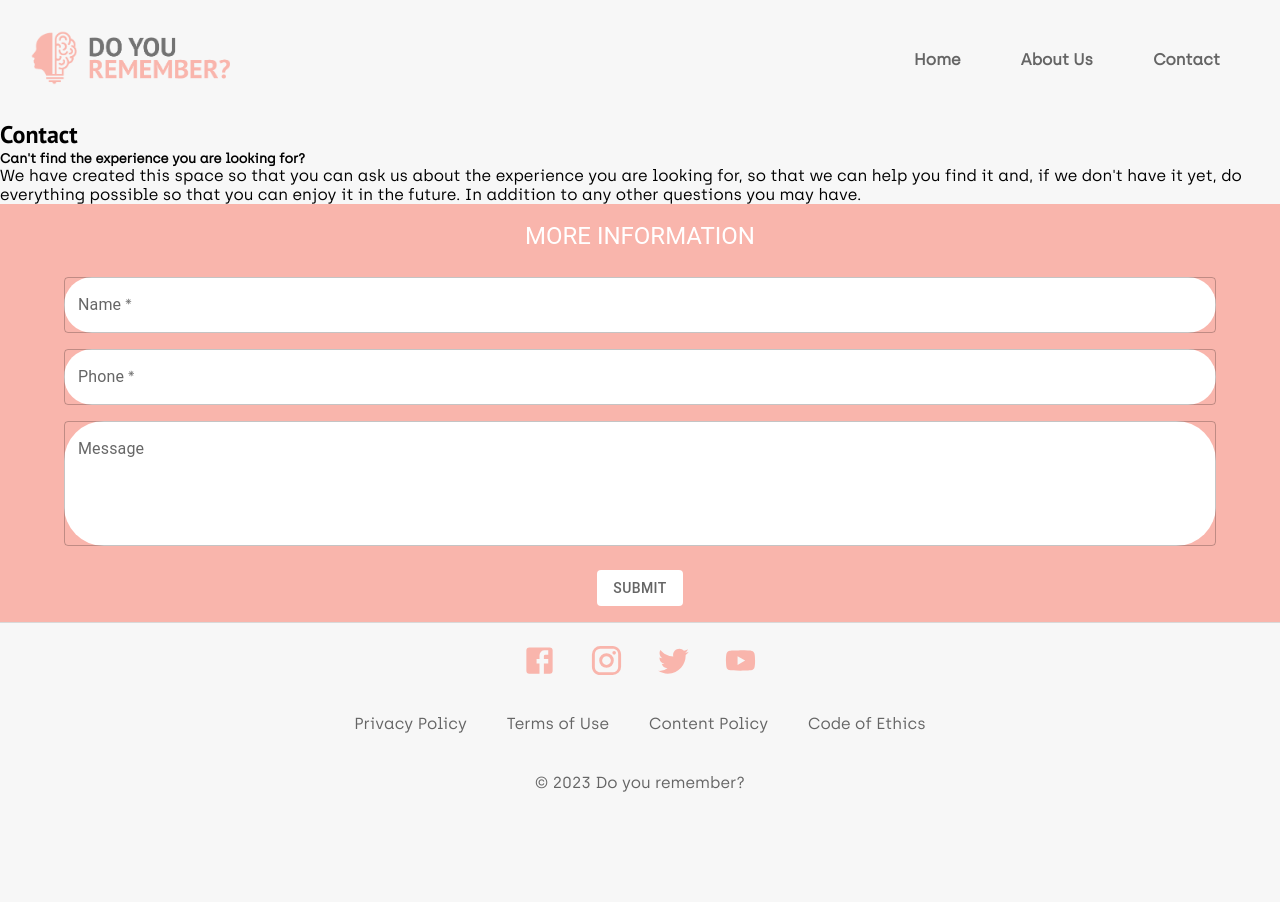
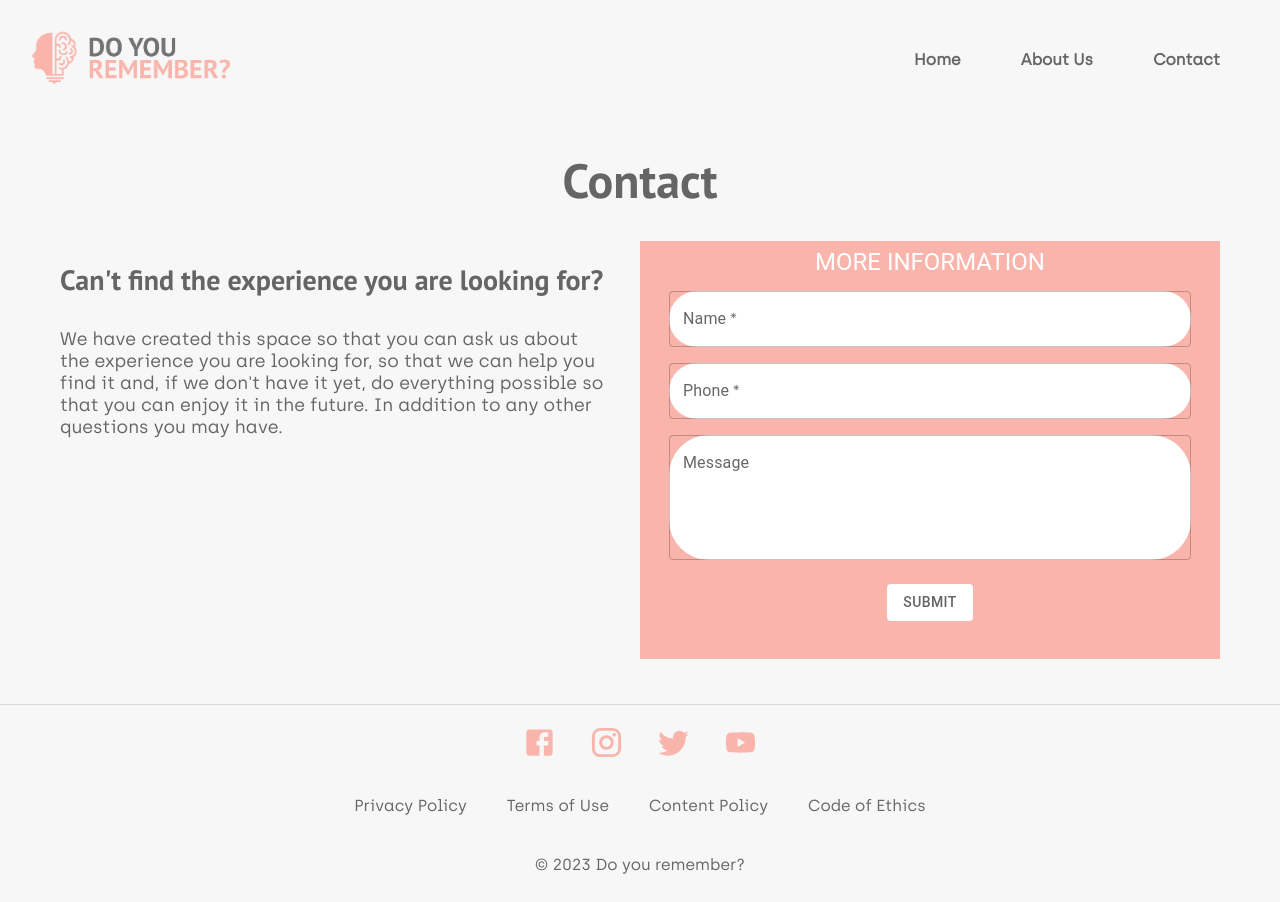
Before and after one commit to EberthCastro/doyourememberp, a React (Vite) app: page /contact in a window 1280 px wide. Before the commit the page ends 820 px from the top, so only its background shows below. Built offline with nearby package versions, Linux system fonts and the light colour scheme.

Commit message:
contact css

```diff
--- a/src/components/Contact/Contact.jsx
+++ b/src/components/Contact/Contact.jsx
@@ -1,3 +1,4 @@
+import '../../styles/contact.css'
 import React from 'react'
 import Footer from '../Home/Footer'
 import Navbar from '../Home/Navbar'
@@ -8,12 +9,16 @@ const Contact = () => {
     <div>
         <Navbar/>
         <div>
-        <h2>Contact</h2>
-            <h5>Can't find the experience you are looking for?</h5>
-            <p>We have created this space so that you can ask us about the experience you are looking for, so that we can help you find it and, if we don't have it yet, do everything possible so that you can enjoy it in the future.
-            In addition to any other questions you may have.</p>
+          <h2>Contact</h2>
+          <div className='contactContainer'>
+            <div>
+              <h5>Can't find the experience you are looking for?</h5>
+              <p>We have created this space so that you can ask us about the experience you are looking for, so that we can help you find it and, if we don't have it yet, do everything possible so that you can enjoy it in the future.
+              In addition to any other questions you may have.</p>
+            </div>
+            <Form/>
+          </div>
         </div>
-        <Form/>
         <Footer/>
     </div>
   )
--- /dev/null
+++ b/src/styles/contact.css
@@ -0,0 +1,50 @@
+h2 {
+    font-family: 'PT Sans', sans-serif;
+    font-size: 48px;
+    color:#656565;
+    padding: 30px 0;
+    text-align: center;
+}
+
+.contactContainer {
+    display: flex;
+    padding: 0 60px;
+    margin-bottom: 45px;
+}
+
+.contactContainer > div, .contactContainer >form  {
+    width: 50%;
+}
+
+.contactContainer > div  {
+    padding-right: 30px;
+}
+
+.contactContainer > div h5 {
+    font-family: 'PT Sans', sans-serif;
+    font-size: 28px;
+    color:#656565;
+    padding-bottom: 30px;
+    padding-top: 20px;
+}
+
+.contactContainer > div p {
+    font-family: archia;
+    font-size: 18px;
+    color:#656565;
+    margin-bottom: 45px;
+}
+
+@media (max-width: 767px) {
+
+    .contactContainer {
+        flex-wrap: wrap;
+        padding: 0 30px;
+        margin-bottom: 30px;
+    }
+
+    .contactContainer > div, .contactContainer >form  {
+        width: 100%;
+    }
+
+  }
```
Also changed, not shown: src/styles/aboutus.css (+0 -30 lines).
